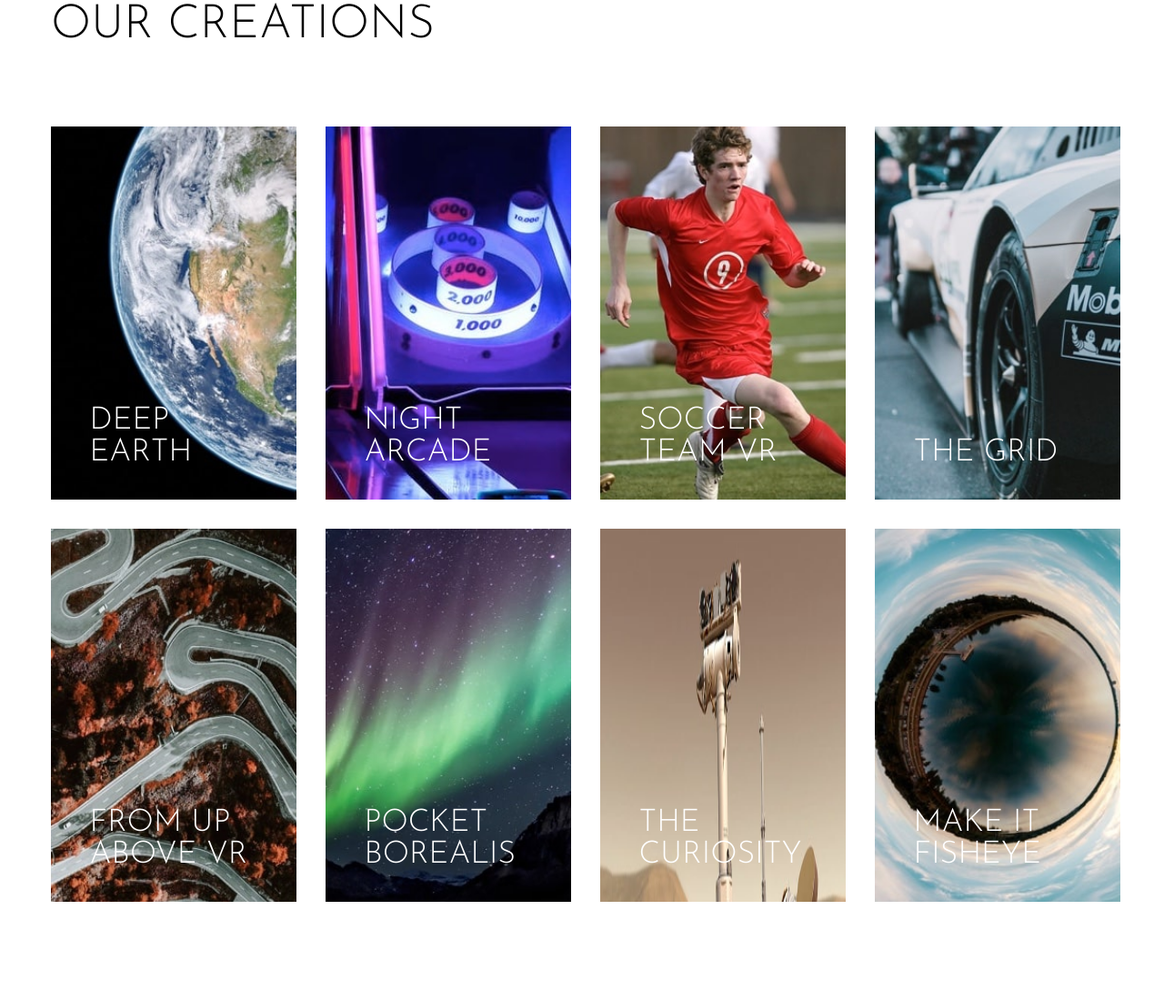
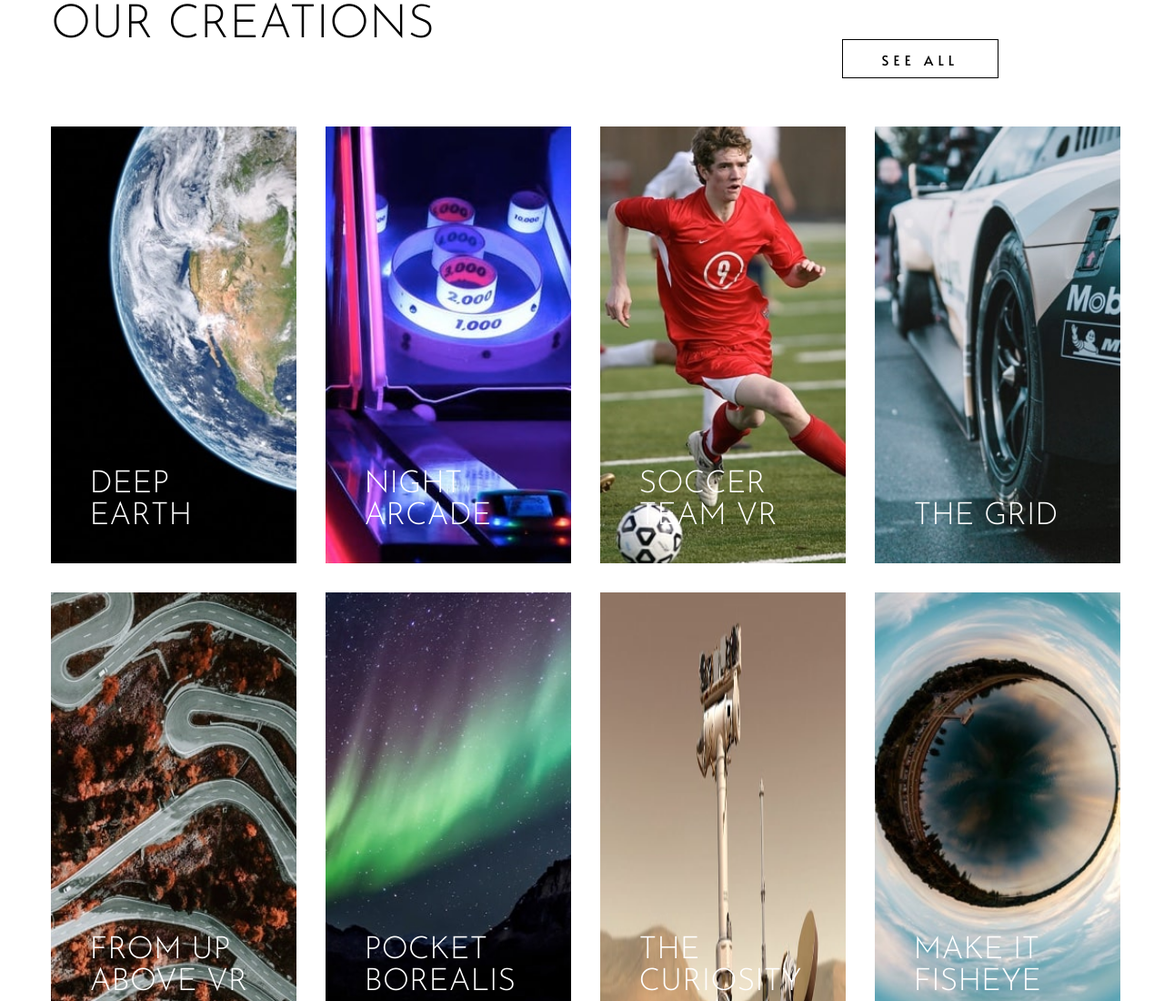
Before and after one commit to mjpfelicia/Loopstudios-landing-page, a plain HTML site: page index.html in a window 1280 px wide. Shown: the part 1521-2621 px from the top of the page at 91% size. Drawn offline with Linux system fonts and the light colour scheme.

Commit message:
melhorias tamanh

```diff
--- a/style.css
+++ b/style.css
@@ -222,7 +222,7 @@ img {
     color: var(--cor-white);
     transition: 0.3s;
     overflow: hidden;
-    height: 32vw;
+
 }
 
 .creations figure::before {
```
